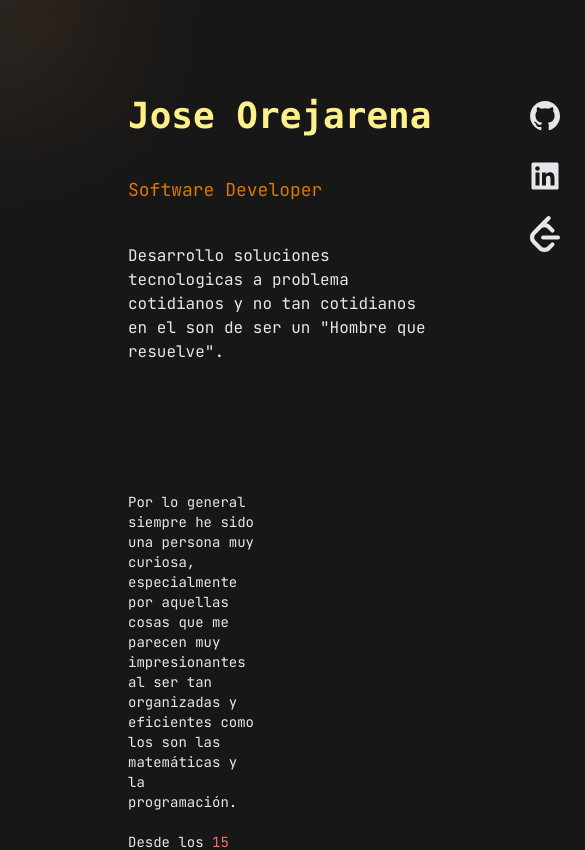
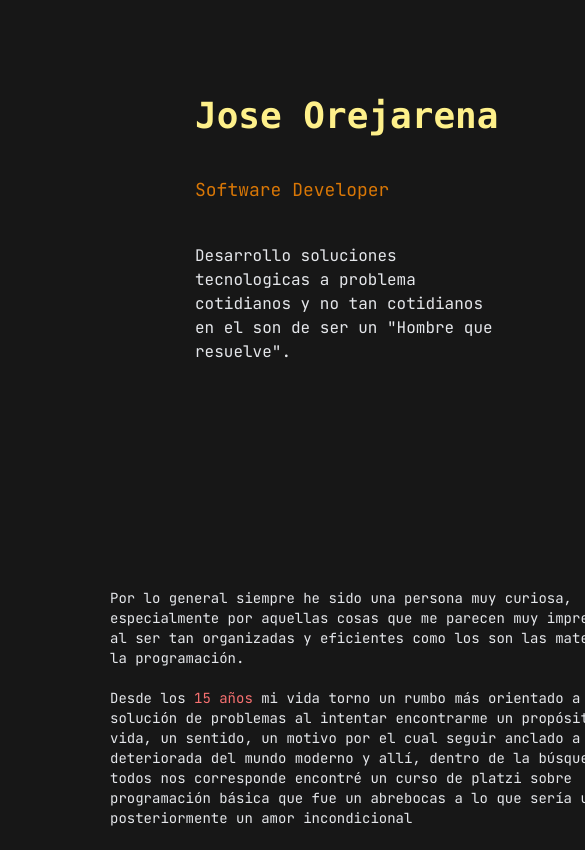
Before and after one commit to jmoc3/Portafolio, a Next.js app: page / in a window 390 px wide. Shown: the top 850 px of the page, 585 px wide, since content can reach past the window. Built offline with nearby package versions, Linux system fonts and the light colour scheme.

Commit message:
Responsive design fixed

```diff
--- a/components/leftSide.tsx
+++ b/components/leftSide.tsx
@@ -62,7 +62,7 @@ export default function LeftSide():JSX.Element{
 
 
   return (
-    <div className="leftSide xl:sticky top-5 z-0 flex md:flex-col  md:justify-between md:w-full md:h-3/4vh pt-24 select-none s8:pl-32 s8:pr-8 s8:gap-24 md:gap-5">
+    <div className="leftSide xl:sticky top-5 z-0 flex md:flex-col  md:justify-between s8:w-full s8:w-[34rem] md:w-full md:h-3/4vh pt-24 select-none s8:gap-24 md:gap-5">
       <div className="personalPitch flex flex-col s8:justify-between gap-10 ">
         <pre className="name  s8:text-4xl 2xl:text-6xl text-yellow-200 font-semibold w-fit" data-value="Jose Orejarena" >Jose Orejarena</pre>
         <h4 className="profession s8:text-lg 2xl:text-3xl text-amber-600 w-fit" data-value="Software Developer">Software Developer</h4>
--- a/components/rightSideComponents/description.tsx
+++ b/components/rightSideComponents/description.tsx
@@ -1,7 +1,7 @@
 export default function DescriptionSection():JSX.Element{
 
   return (
-    <div className="description s8:text-sm 3xl:text-base flex flex-col lg:w-4/5 xl:w-full gap-5 select-none md:text-xs pt-32" id='description'>
+    <div className="description s8:text-sm 3xl:text-base flex flex-col lg:w-4/5 xl:w-full gap-5 select-none md:text-xs md:pt-32" id='description'>
       <p className="p1">Por lo general siempre he sido una persona muy curiosa, especialmente por aquellas cosas que me parecen muy impresionantes al ser tan organizadas y eficientes como los son las matemáticas y la programación.</p>
 
       <p>Desde los <span className="text-red-400">15 años</span> mi vida torno un rumbo más orientado a la solución de problemas al intentar encontrarme un propósito de vida, un sentido, un motivo por el cual seguir anclado a la tierra deteriorada del mundo moderno y allí, dentro de la búsqueda que a todos nos corresponde encontré un curso de platzi sobre programación básica que fue un abrebocas a lo que sería un hobby y posteriormente un amor incondicional</p>
--- a/pages/index.tsx
+++ b/pages/index.tsx
@@ -26,7 +26,7 @@ export default function Home():JSX.Element {
   })
 
   return (
-      <main  className={`${jetbrains.className} antialiased xl:flex xl:flex-row gap-56 justify-center md:px-36 xl:px-56  text-gray-200 w-inherit h-inherit`} >
+      <main  className={`${jetbrains.className} antialiased flex s8:flex-col md:flex-row gap-56   s8:items-center md:items-start md:px-36 xl:px-56  text-gray-200 w-full h-inherit s8:translate-x-1/2 md:translate-x-0 justify-center`} >
         <div className="blob absolute aspect-square h-56 -translate-y-1/2 -translate-x-1/2 rounded bg-gradient-to-r from-neutral-200 to-orange-500  blur-3xl opacity-10 s8:px-16" ></div>
         <LeftSide></LeftSide>
         <RighSide></RighSide>
```
